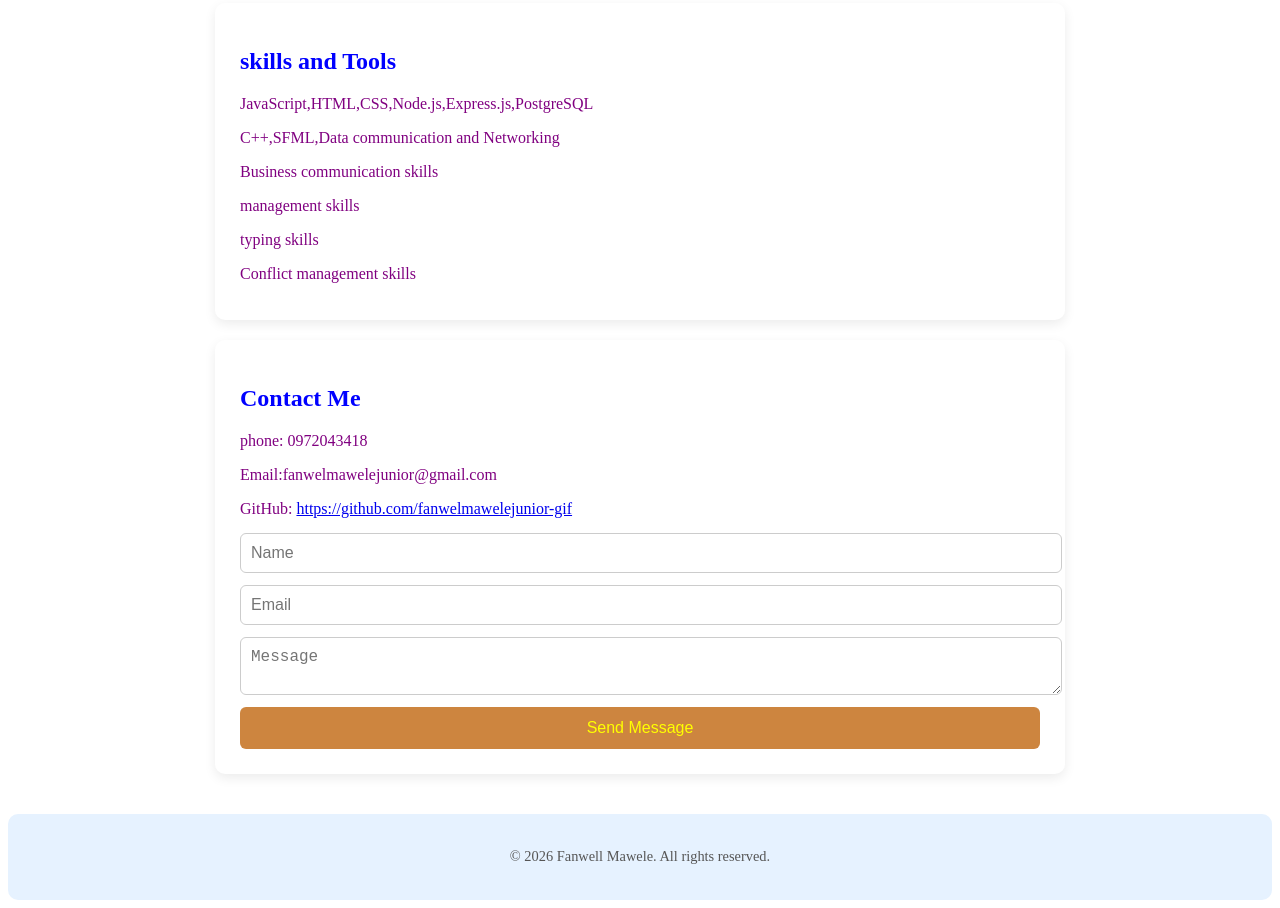
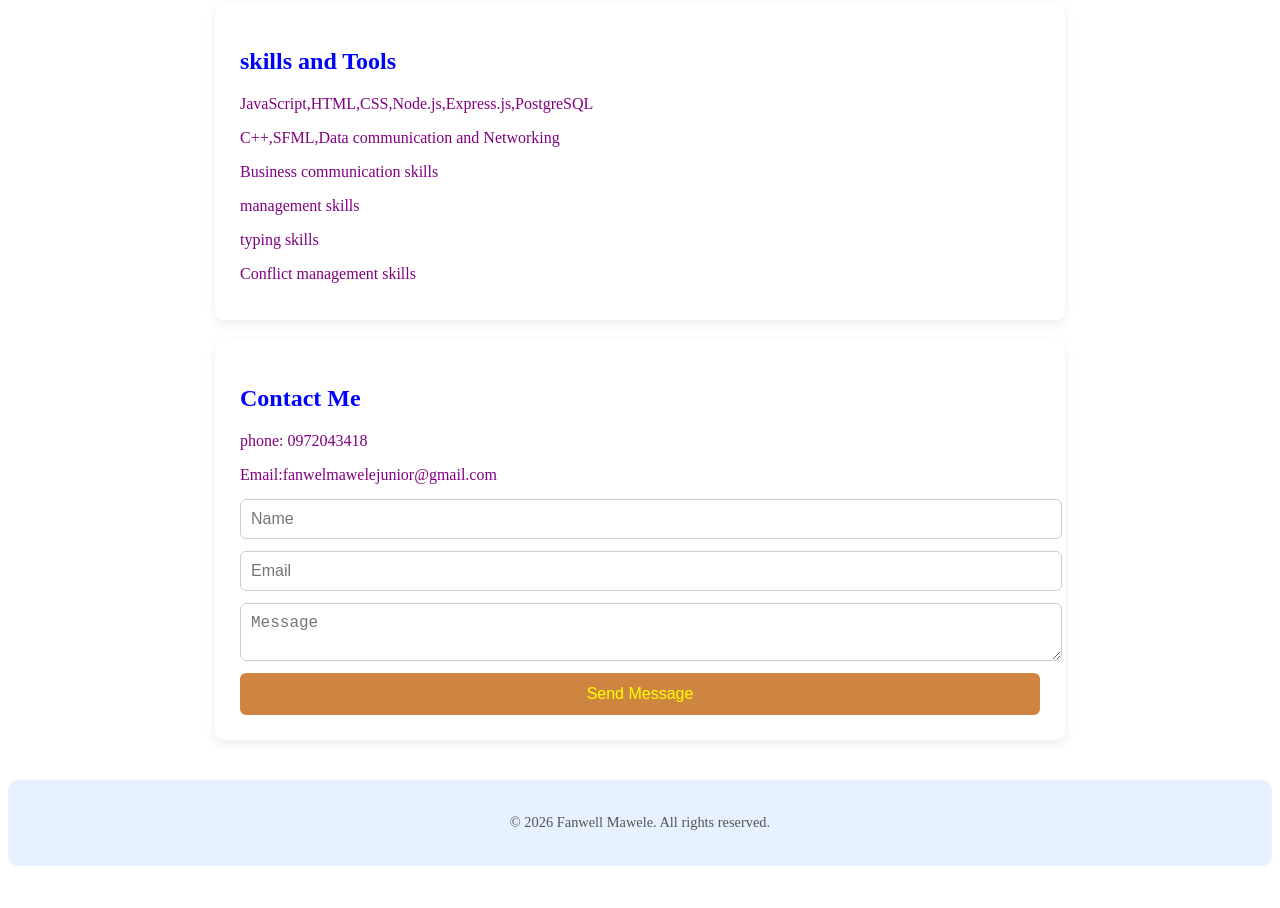
Before and after one commit to fanwelmawelejunior-gif/my-profile-contact, a website: page public/mydesign.html in a window 1280 px wide. Shown: the part 801-1709 px from the top of the page. After the commit the page ends 1675 px from the top, so only its background shows below. Drawn offline with Linux system fonts and the light colour scheme.

Commit message:
removed github url

```diff
--- a/public/mydesign.html
+++ b/public/mydesign.html
@@ -48,7 +48,6 @@
 <h2>Contact Me</h2>
    <p>phone: 0972043418</p>
         <p>Email:fanwelmawelejunior@gmail.com</p>
-            <p>GitHub: <a href="https://github.com/fanwelmawelejunior-gif">https://github.com/fanwelmawelejunior-gif</a></p>
     <form   class="contactform" id="contactForm">
      <input type="text" id="name" placeholder="Name" required>
         <input type="email" id="email" placeholder="Email" required>
```
